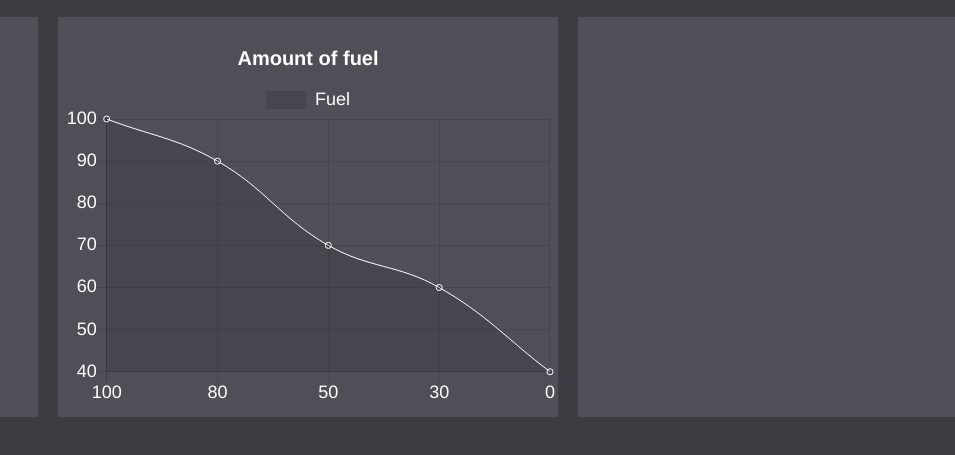
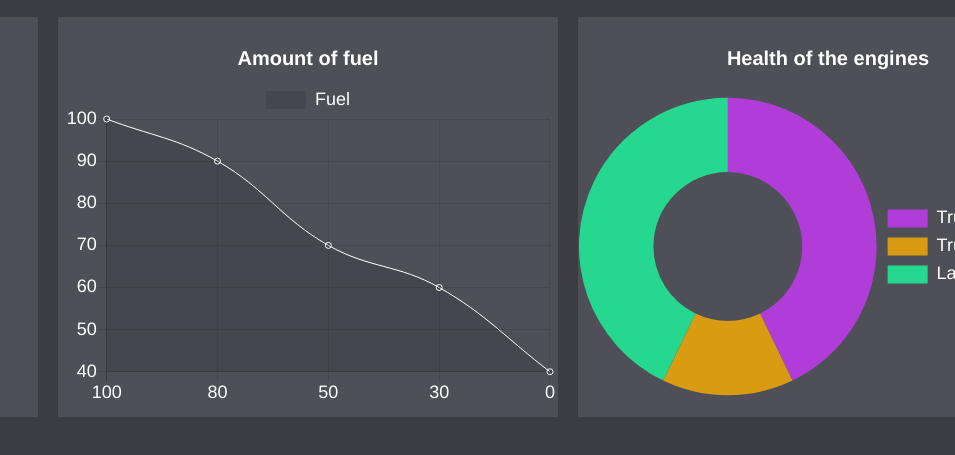
Before and after one commit to mitchellvernee/XT, a plain HTML site: page XT_Challenge 1/SpaceX_Dashboard.html in a window 1280 px wide. Shown: the part 621-1076 px from the top of the page, 325-1280 px from the left. Drawn offline with nearby package versions, Linux system fonts and the light colour scheme.

Commit message:
new chart

```diff
--- a/XT_Challenge 1/SpaceX_Dashboard.html
+++ b/XT_Challenge 1/SpaceX_Dashboard.html
@@ -22,7 +22,7 @@
 		  <div class="nameFour"><img src="images/Hans.gif" width="200"></div>
 		  <div class="extraData"><canvas id="foodData" width="400" height="400" ></canvas></div>
 		  <div class="foodData"><canvas id="fuel" width="400" height="300" ></canvas></div>
-		  <div class="distanceData"><canvas id="pie" width="400" height="300"></div>
+		  <div class="distanceData"><canvas id="engineHealth" width="400" height="300"></div>
 		  <div class="logoTesla"><img src="images/Space X Logo.gif" width="200"></div>
 		</div>
 		  <script >
@@ -238,6 +238,40 @@
                 },
             });
 
+            var myChart = document.getElementById('engineHealth').getContext('2d');
+
+
+            Chart.defaults.global.defaultFontSize = 18;
+            Chart.defaults.global.defaultFontColor = 'white';
+
+            var foodChart = new Chart(myChart, {
+                type: 'doughnut',
+                data: {
+                    labels: ['Truster Main', 'Trusters Second', 'Landing trusters'],
+                    datasets: [{
+                        label: 'Engines',
+                        data: [90, 30, 90],
+                        backgroundColor: ['#B13DD9','#D99B11','#26D88F'],
+                        borderWidth:0,
+                        borderColor:'#999',
+                        hoverBorderWidth:2,
+                        hoverBorderColor:'white'
+                    }]
+                },
+                options: {
+                    title:{
+                        display:true,
+                        text:'Health of the engines',
+                        fontSize:20
+                    },
+                    legend:{
+                        position:'right',
+                        display:true,
+                        borderWidth:1,
+                    }
+                },
+            });
+
 
 
 
--- a/XT_Challenge 1/css/breakPoints.css
+++ b/XT_Challenge 1/css/breakPoints.css
@@ -43,7 +43,7 @@
 				.grid-container {
 				  display: grid;
 				  grid-template-columns: 50px 400px 50px;
-				  grid-template-rows: 50px 100px 100px 100px 100px 450px 450px 300px 300px 300px 50px ;
+				  grid-template-rows: 50px 100px 100px 100px 100px 450px 450px 350px 300px 300px 50px ;
 				  gap: 20px ;
 				  grid-template-areas:
 				    ". . ."
```
